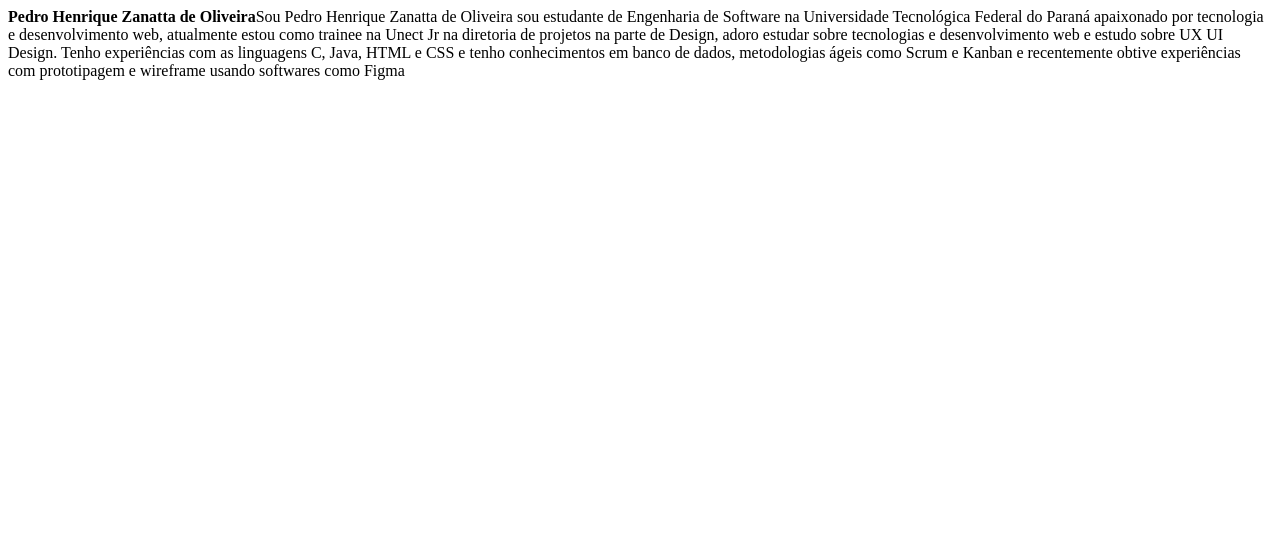
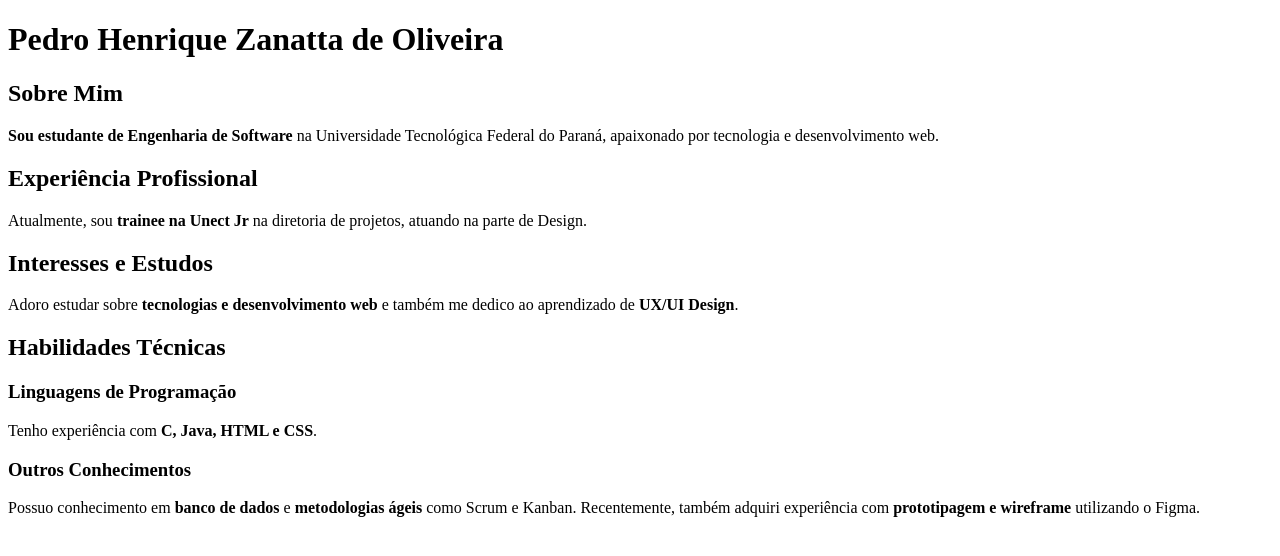
Before and after one commit to pedroozanatta/Curriculo, a plain HTML site: page index.html in a window 1280 px wide. Drawn offline with Linux system fonts and the light colour scheme.

Commit message:
Update index.html

```diff
--- a/index.html
+++ b/index.html
@@ -1 +1,30 @@
-<b>Pedro Henrique Zanatta de Oliveira</b>Sou Pedro Henrique Zanatta de Oliveira sou estudante de Engenharia de Software na Universidade Tecnológica Federal do Paraná apaixonado por tecnologia e desenvolvimento web, atualmente estou como trainee na Unect Jr na diretoria de projetos na parte de Design, adoro estudar sobre tecnologias e desenvolvimento web e estudo sobre UX UI Design. Tenho experiências com as linguagens C, Java, HTML e CSS e tenho conhecimentos em banco de dados, metodologias ágeis como Scrum e Kanban e recentemente obtive experiências com prototipagem e wireframe usando softwares como Figma
+<!DOCTYPE html>
+<html lang="pt-br">
+<head>
+    <meta charset="UTF-8">
+    <meta name="viewport" content="width=device-width, initial-scale=1.0">
+    <title>Sobre Pedro Henrique Zanatta de Oliveira</title>
+</head>
+<body>
+
+    <h1>Pedro Henrique Zanatta de Oliveira</h1>
+
+    <h2>Sobre Mim</h2>
+    <p><strong>Sou estudante de Engenharia de Software</strong> na Universidade Tecnológica Federal do Paraná, apaixonado por tecnologia e desenvolvimento web.</p>
+
+    <h2>Experiência Profissional</h2>
+    <p>Atualmente, sou <strong>trainee na Unect Jr</strong> na diretoria de projetos, atuando na parte de Design.</p>
+
+    <h2>Interesses e Estudos</h2>
+    <p>Adoro estudar sobre <strong>tecnologias e desenvolvimento web</strong> e também me dedico ao aprendizado de <strong>UX/UI Design</strong>.</p>
+
+    <h2>Habilidades Técnicas</h2>
+
+    <h3>Linguagens de Programação</h3>
+    <p>Tenho experiência com <strong>C, Java, HTML e CSS</strong>.</p>
+
+    <h3>Outros Conhecimentos</h3>
+    <p>Possuo conhecimento em <strong>banco de dados</strong> e <strong>metodologias ágeis</strong> como Scrum e Kanban. Recentemente, também adquiri experiência com <strong>prototipagem e wireframe</strong> utilizando o Figma.</p>
+
+</body>
+</html>
```
